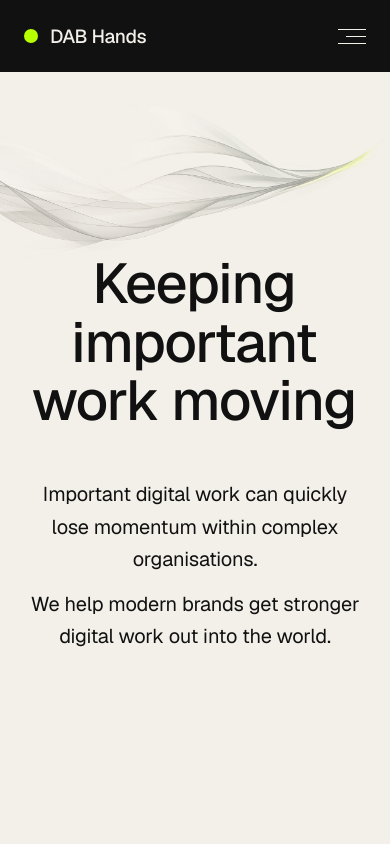
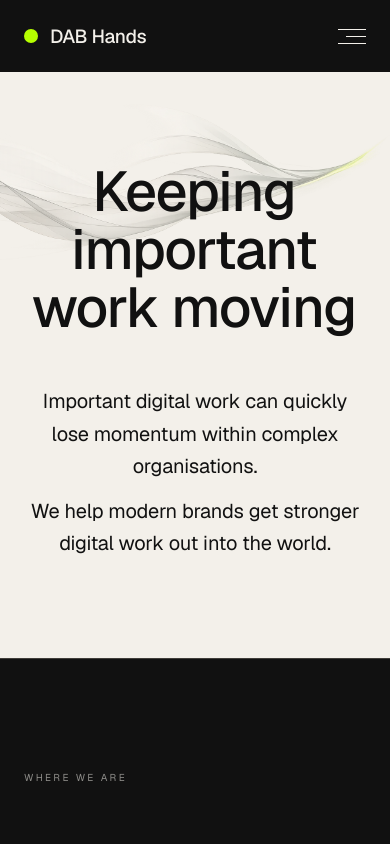
Before and after one commit to darrenbrett-lang/dabhands.delivery, a Next.js app: page / in a window 390 px wide. Shown: the top 844 px of the page. Built offline with nearby package versions, Linux system fonts and the light colour scheme.

Commit message:
Reduce mobile hero height to tighten gap before next module

```diff
--- a/pages/index.tsx
+++ b/pages/index.tsx
@@ -29,7 +29,7 @@ export default function Home() {
 
       <Layout footerVariant="minimal">
         {/* ── HERO ──────────────────────────────────── */}
-        <section className="relative bg-dab-cream text-dab-charcoal overflow-hidden min-h-[100vh] flex flex-col">
+        <section className="relative bg-dab-cream text-dab-charcoal overflow-hidden min-h-[78vh] md:min-h-[100vh] flex flex-col">
           <Ribbon
             className="absolute right-0 top-[32px] md:top-auto md:bottom-0 w-[120%] md:w-full"
             opacity={0.4}
```
